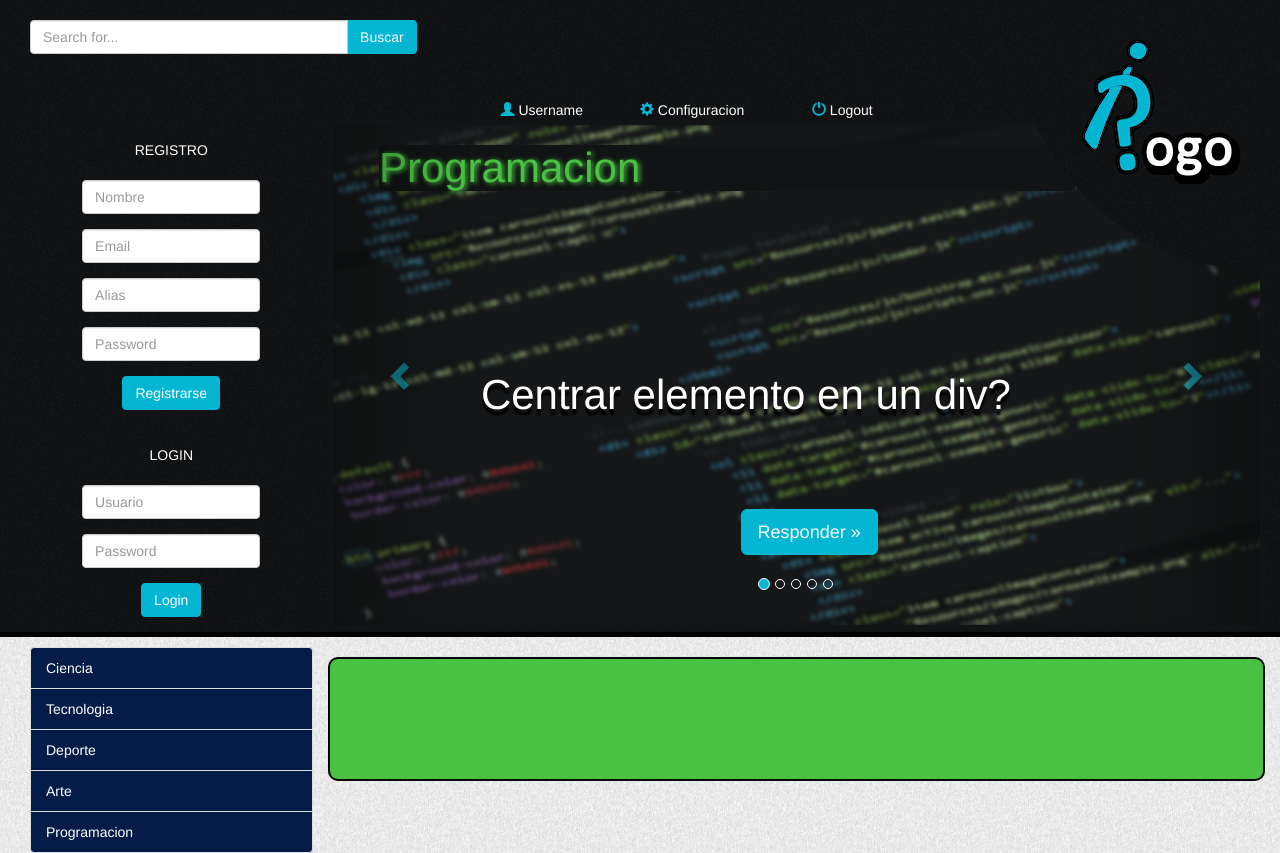
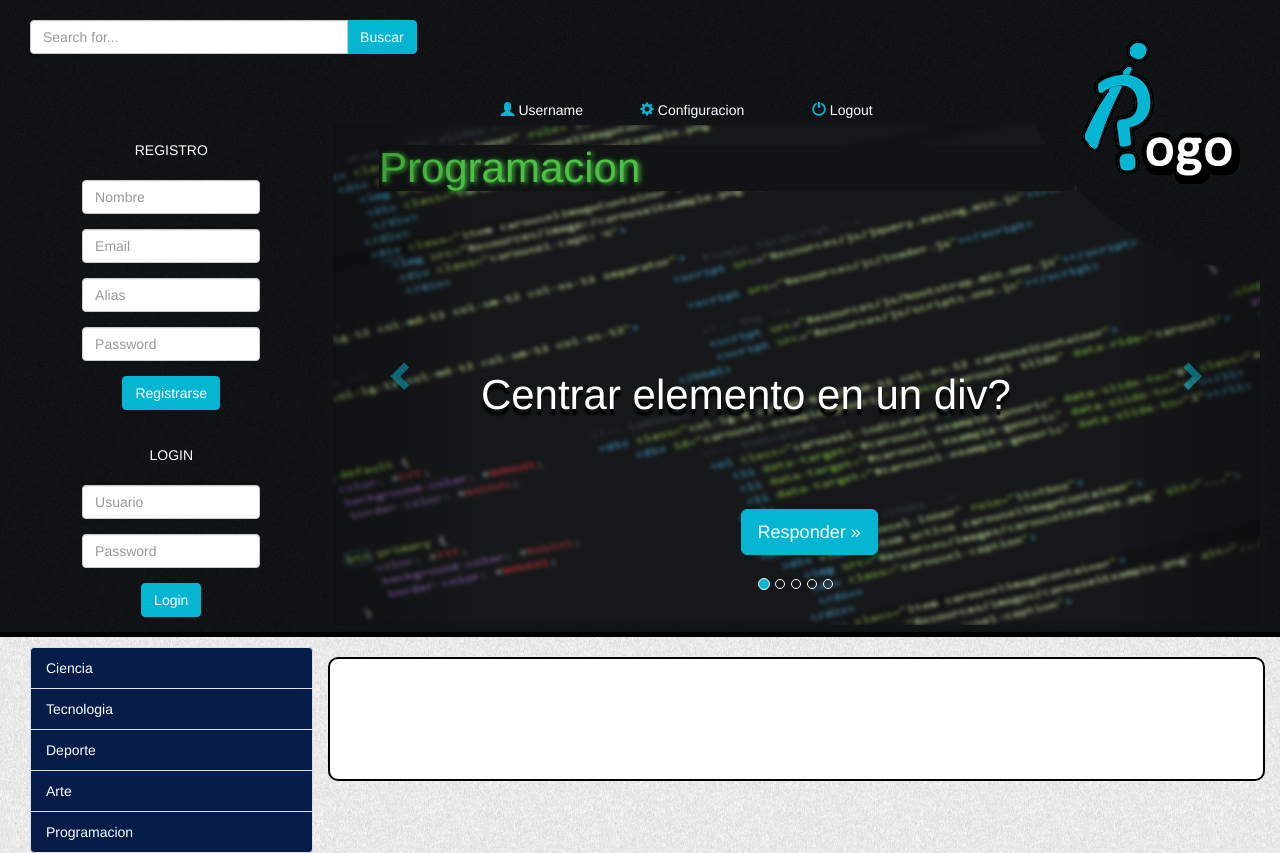
Before and after one commit to msantanagonzalez/rogo, a PHP site: page / in a window 1280 px wide. Run offline with PHP 8.4, Linux system fonts and the light colour scheme.

Commit message:
Historial Index

```diff
--- a/www/Resources/css/styles.css
+++ b/www/Resources/css/styles.css
@@ -173,6 +173,12 @@
   border-radius:10px;
   border: 2px solid #000;
 }
+.historial{
+  margin-top: 20px;
+  background-color: #fff;
+  border-radius:10px;
+  border: 2px solid #000;
+}
 /* ------------------------- ELEMENT STYLES  -----------------------*/
 .logo{
   max-width:30%;
--- a/www/index.php
+++ b/www/index.php
@@ -240,7 +240,7 @@
 
           <!-- Principio Historial -->
 
-            <div class="col-lg-9 col-md-9 col-sm-9 col-xs-9 preguntaContainer pull-right">
+            <div class="col-lg-9 col-md-9 col-sm-9 col-xs-9 historial pull-right">
                   <BR>
                     <BR>
                       <BR>
```
